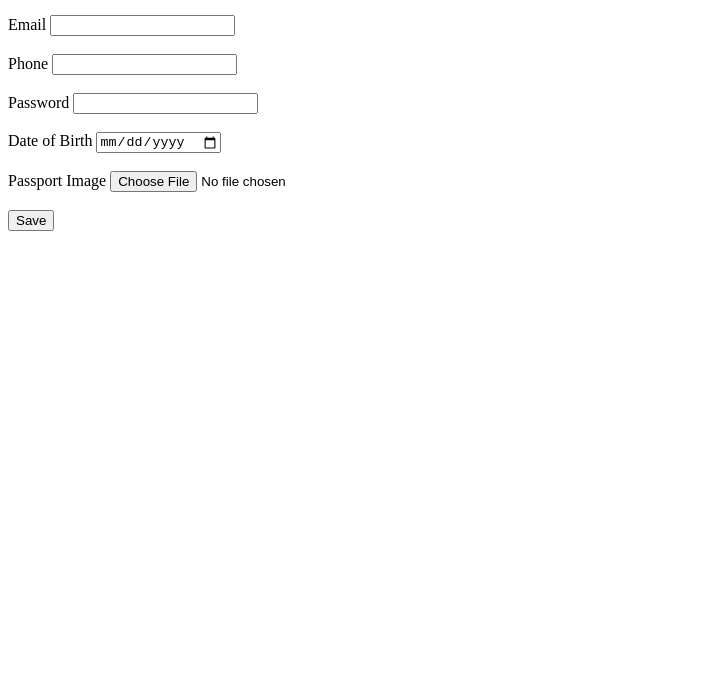
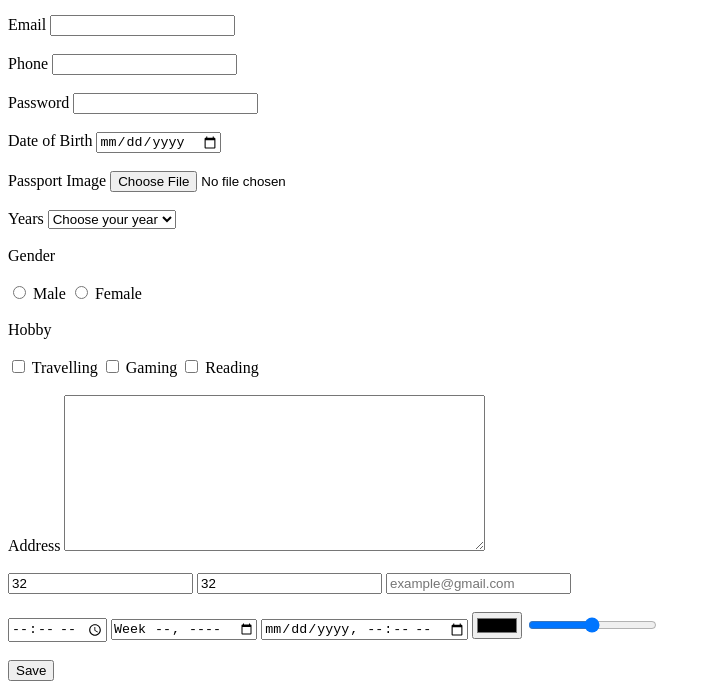
Before and after one commit to phyothuaung-sg/phyothuaung-sg.github.io, a plain HTML site: page HTML/form.html in a window 1280 px wide. Shown: the part 104-800 px from the top of the page, without its empty margins (0-711 px from the left). Drawn offline with Linux system fonts and the light colour scheme.

Commit message:
iframe_Lesson1

```diff
--- a/HTML/form.html
+++ b/HTML/form.html
@@ -28,6 +28,38 @@
         <label for="passport">Passport Image</label>
         <input type="file" accept=".png, .jpg" name="student_passport" id="passport">
         <br><br>
+        <label for="year">Years</label>
+        <select name="student_year" id="year">
+            <option value="">Choose your year</option>
+            <option value="First">First year</option>
+            <option value="Second">Second year</option>
+            <option value="Third">Third year</option>
+        </select>
+        <br><br>
+        <label for="">Gender</label>
+        <br><br>
+        <input type="radio" name="gender" id="male" value="Male"> <label for="male">Male</label>
+        <input type="radio" name="gender" id="female" value="Female"> <label for="female">Female</label>
+        <br><br>
+        <label for="">Hobby</label>
+        <br><br>
+        <input type="checkbox" name="travelling" id="travelling" value="Travelling"> <label for="travelling">Travelling</label>
+        <input type="checkbox" name="gaming" id="gaming" value="Gaming"> <label for="gaming">Gaming</label>
+        <input type="checkbox" name="reading" id="reading" value="Reading"> <label for="reading">Reading</label>
+        <br><br>
+        <label for="address">Address</label>
+        <textarea name="student_address" id="address" rows="10" cols="50"></textarea>
+        <br><br>
+        <input type="text" name="" id="" required value="32">
+        <input type="text" name="" id="" readonly value="32">
+        <input type="email" name="" id="" placeholder="example@gmail.com">
+        <br><br>
+        <input type="time" name="" id="">
+        <input type="week" name="" id="">
+        <input type="datetime-local" name="" id="">
+        <input type="color" name="" id="">
+        <input type="range" name="" id="">
+        <br><br>
         <button type="submit">Save</button>
     </form>
 </body>
```
Also changed, not shown: HTML/iframe.html (added, +22 -0 lines).
